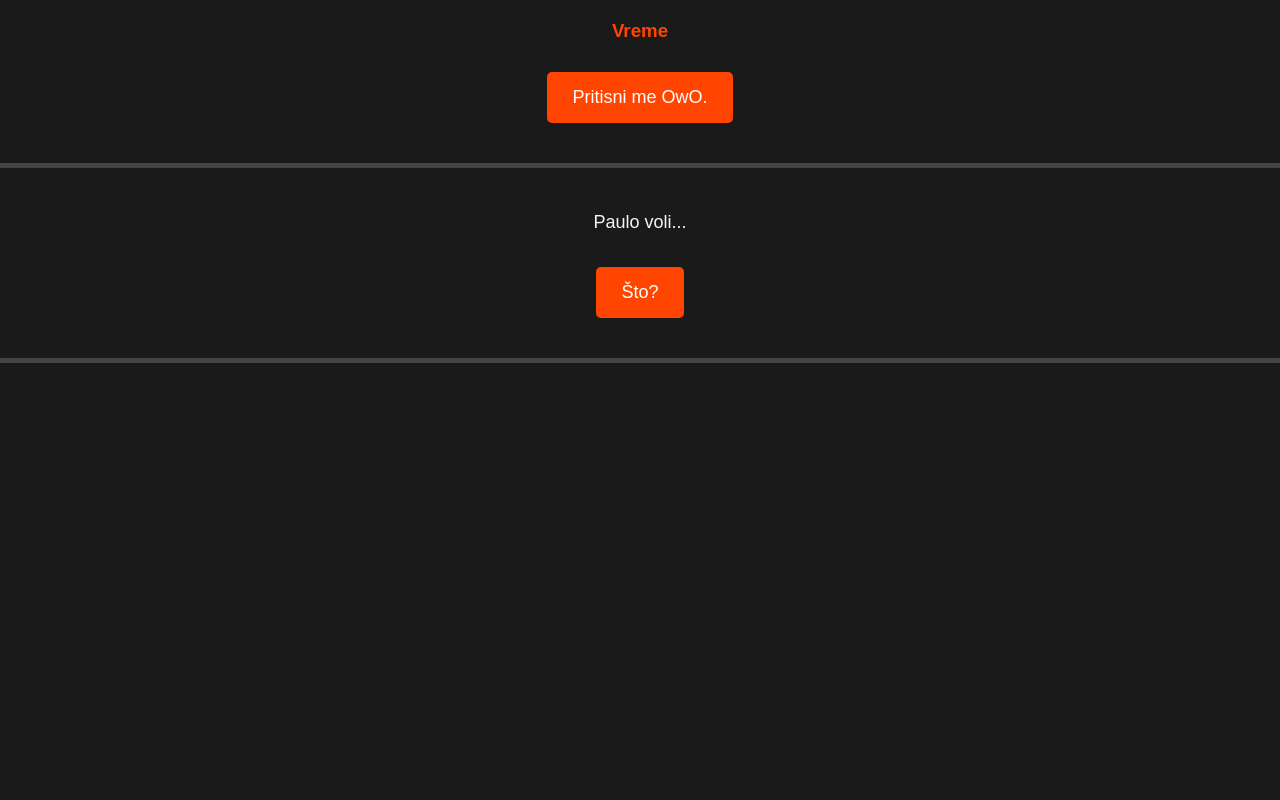
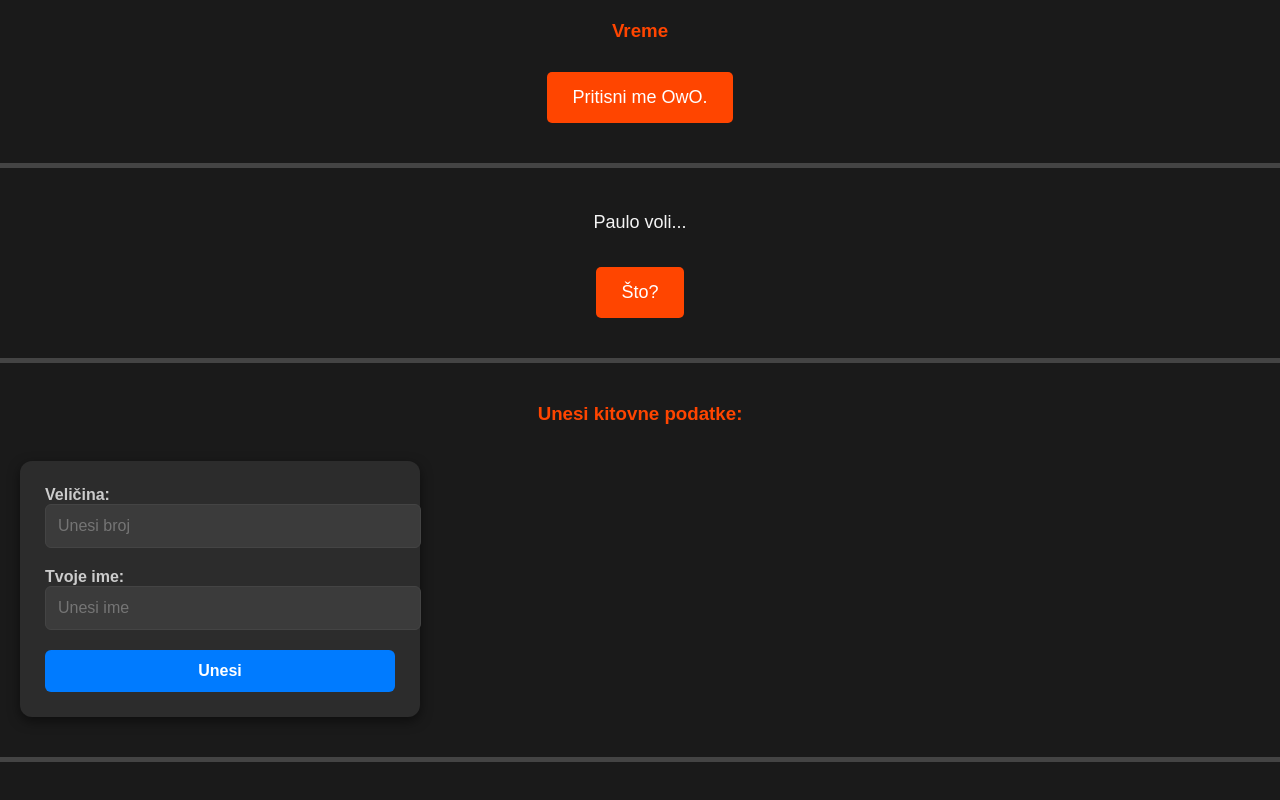
Before and after one commit to Wolverine021/Epicni_site, a plain HTML site: page Index.html in a window 1280 px wide. Shown: the part 3189-3989 px from the top of the page. Before the commit the page ends 3592 px from the top, so only its background shows below. Drawn offline with Linux system fonts and the light colour scheme.

Commit message:
drugi komit

```diff
--- a/Index.html
+++ b/Index.html
@@ -145,15 +145,38 @@
 
     <button type="button" onclick="myFunction()">Što?</button>
 
-    <script>
-      function myFunction() {
-        document.getElementById("appolo").innerHTML = "Decu !";
-      }
-    </script>
+    <hr />
+
+    <h3>Unesi kitovne podatke:</h3>
+    <br />
+
+    <form>
+      <label for="kita">Veličina:</label>
+      <input type="number" id="kita" placeholder="Unesi broj" required />
+      <label for="ime">Tvoje ime:</label>
+      <input type="text" id="ime" placeholder="Unesi ime" required />
+      <input type="submit" value="Unesi" onclick="funk(event)" />
+    </form>
+
+    <p id="poruka"></p>
 
     <hr />
 
 
 
+
+
+
+
+
+
+
+
+
+
+
+
+    <script src="script.js"></script>
+
   </body>
 </html>
--- /dev/null
+++ b/script.js
@@ -0,0 +1,7 @@
+function funk(event) {
+    event.preventDefault();
+    document.getElementById("poruka").innerText = "Hvala!";
+  }
+function myFunction() {
+    document.getElementById("appolo").innerHTML = "Decu !";
+}
--- a/style.css
+++ b/style.css
@@ -91,6 +91,56 @@ button {
     cursor: pointer;
     transition: background-color 0.3s ease;
 }
+form {
+    background-color: #2c2c2c;
+    padding: 25px;
+    border-radius: 12px;
+    box-shadow: 0 4px 12px rgba(0, 0, 0, 0.5);
+    width: 350px;
+    margin-left: 20px;
+}
+label {
+    margin-bottom: 8px;
+    font-weight: bold;
+    color: #ccc;
+}
+input[type="number"], input[type="text"] {
+    width: 100%;
+    padding: 12px;
+    margin-bottom: 20px;
+    border: 1px solid #444;
+    border-radius: 6px;
+    background-color: #3b3b3b;
+    color: #fff;
+    font-size: 16px;
+    transition: border-color 0.3s;
+}
+input[type="number"]:focus, input[type="text"]:focus {
+    border-color: #007bff;
+    outline: none;
+}
+input[type="submit"] {
+    width: 100%;
+    background-color: #007bff;
+    color: white;
+    padding: 12px;
+    border: none;
+    border-radius: 6px;
+    font-size: 16px;
+    font-weight: bold;
+    cursor: pointer;
+    transition: background-color 0.3s;
+}
+input[type="submit"]:hover {
+    background-color: #0056b3;
+}
+#poruka {
+    margin-top: 20px;
+    font-size: 18px;
+    font-weight: bold;
+    text-align: center;
+    color: #32CD32;
+}
 
 button:hover {
     background-color: #e03d00;
```
